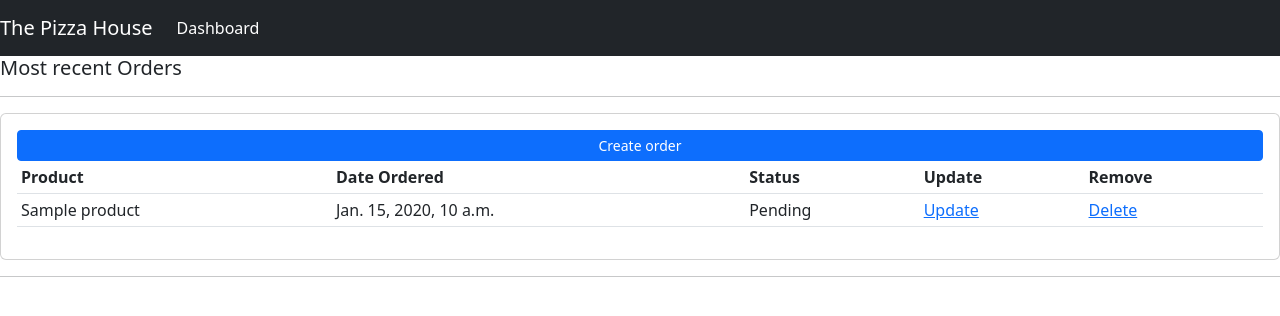
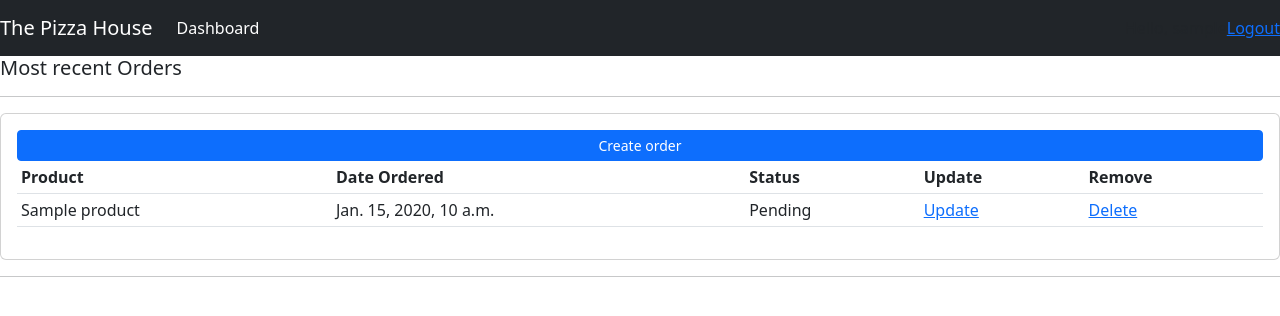
Before and after one commit to EoinAherne/portfolio-project-4, a Django app: page / in a window 1280 px wide. Shown: the top 316 px of the page. Run offline with Django 3.2, Linux system fonts and the light colour scheme; a user stored in the database is signed in; tables that the repository leaves empty hold one stand-in row (values such as "Sample post").

Commit message:
Add logout functionality

```diff
--- a/paradox22/templates/accounts/navbar.html
+++ b/paradox22/templates/accounts/navbar.html
@@ -13,4 +13,6 @@
 
       </div>
     </div>
+    <span class="hello-msg">Hello, {{request.user}}</span>
+  <span ><a  class="hello-msg" href="{% url 'logout' %}">Logout</a></span>
   </nav>
```
